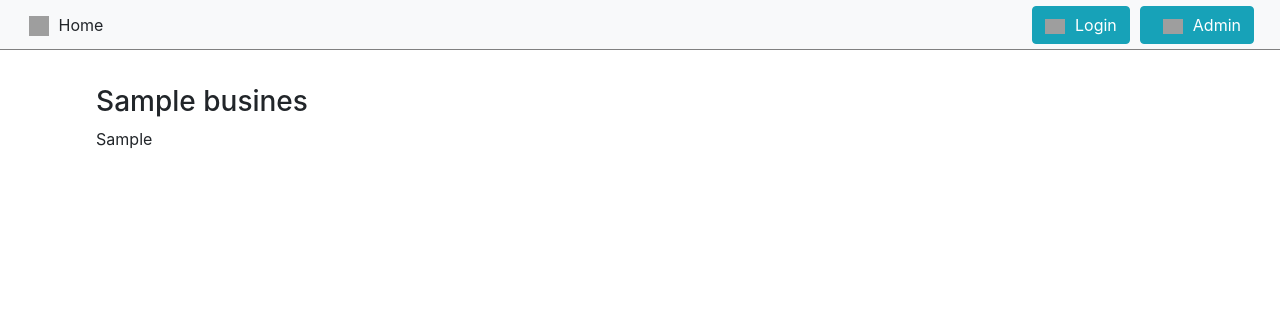
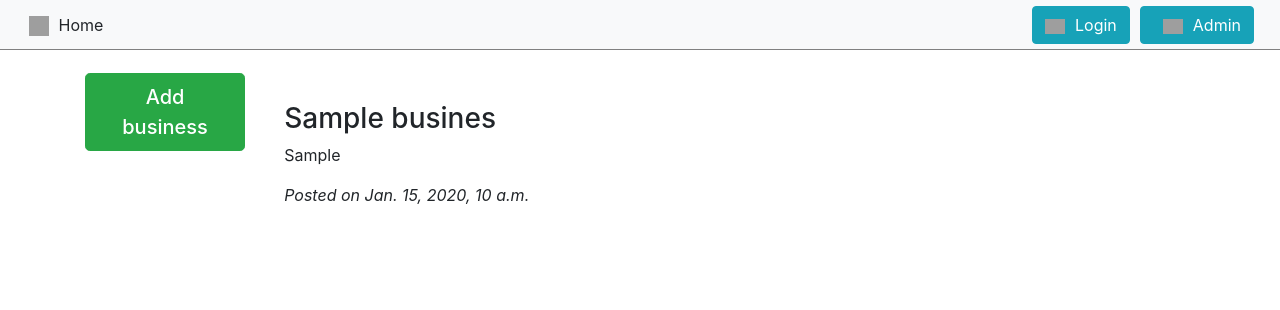
Before and after one commit to kiptoo-rotich/neighborhood, a Django app: page /businesses/ in a window 1280 px wide. Shown: the top 310 px of the page. Run offline with Django 3.2, Linux system fonts and the light colour scheme; tables that the repository leaves empty hold one stand-in row (values such as "Sample post"); some libraries are stand-ins or nearby versions; grey boxes are pictures that could not be loaded.

Commit message:
It adds time posted to the business class

```diff
--- a/myhood/models.py
+++ b/myhood/models.py
@@ -31,6 +31,7 @@ class Business(models.Model):
     business_name = models.CharField(max_length=30)
     neighborhood = models.ForeignKey('Neighborhood',null=True,on_delete=models.CASCADE)
     business_email = models.EmailField(max_length=30)
+    created_on = models.DateTimeField(auto_now_add=True, null=True)
     business_service= HTMLField()
 
 class Chat(models.Model):
--- a/myhood/templates/main/businesses.html
+++ b/myhood/templates/main/businesses.html
@@ -2,15 +2,20 @@
 {%load bootstrap3%}
 {%block content%}
 <div class="container">
-    {%for business in business%}
-
-    <div style="background-color:rgb(255, 255, 255);border-radius:5px; margin-bottom: 1%; padding: 1%;" class="col-xm-12 col-sm-6 col-md-6 col-lg-6">
-        <img src="{{business.business_image.url}}" alt="" class="img-responsive" width="100%">
-        <h3>{{ business.business_name}}</h3>
-        <p>{{business.business_service}}</p>
-
+    <div class="row">
+        <div class="col-sm-2 col-md-2 col-lg-2" style="margin-top:2%;">
+            <a href="{%url 'add_post'%}" class="btn btn-success btn-lg" style="font-weight:500;">Add business</a>
+        </div>
+        <div class="col-xm-12 col-sm-10 col-md-10 col-lg-10">
+            {%for business in business%}
+            <div style="background-color:rgb(255, 255, 255);border-radius:5px; margin-bottom: 1%; padding: 1%;margin-top: 2%;"
+                class="col-xm-12 col-sm-12 col-md-12 col-lg-12">
+                <img src="{{business.business_image.url}}" alt="" class="img-responsive" width="100%">
+                <h3>{{ business.business_name}}</h3>
+                <p>{{business.business_service}}</p>
+                <p><i>Posted on {{business.created_on}}</i></p>
+            </div>
+            {%endfor%}
+        </div>
     </div>
-    {%endfor%}
-
-
     {%endblock%}
--- a/myhood/templates/main/profile.html
+++ b/myhood/templates/main/profile.html
@@ -2,18 +2,17 @@
 {%load bootstrap3%}
 {%block content%}
 <div class="container">
-    <div class="row">
+    <div class="row" style="background-color:white; margin-top:3%;border-radius:5px;padding:2%;">
         <div class="col-sm-4 col-md-4 col-lg-4">
             {%if profile_data.profile_pic.is_empty%}
             <img src="{{profile_data.profile_pic.url}}" alt="Image" width="100%">
             {%else%}
-            <img src="../../static/images/avatar1.png" width="250px" />
+            <img src="https://i2.wp.com/pngkey.com/png/detail/115-1150152_default-profile-picture-avatar-png-green.png" width="200px" />
             {%endif%}
         </div>
         <div class="col-sm-4 col-md-4 col-lg-4">
             <h4>Username: {{current_user}}</h4>
             <h5><i>Email: {{current_user.email}}</i></h5>
-            <p>Bio: {{profile_data.bio}}</p>
             <a href="{%url 'updateprofile'%}"><button class="btn btn-md btn-info">Edit Profile</button></a>
         </div>
         <div class="col-sm-4 col-md-4 col-lg-4">
```
Also changed, not shown: myhood/templates/main/add_post.html (+6 -4 lines), myhood/migrations/0009_business_created_on.py (added), 1 other file.
